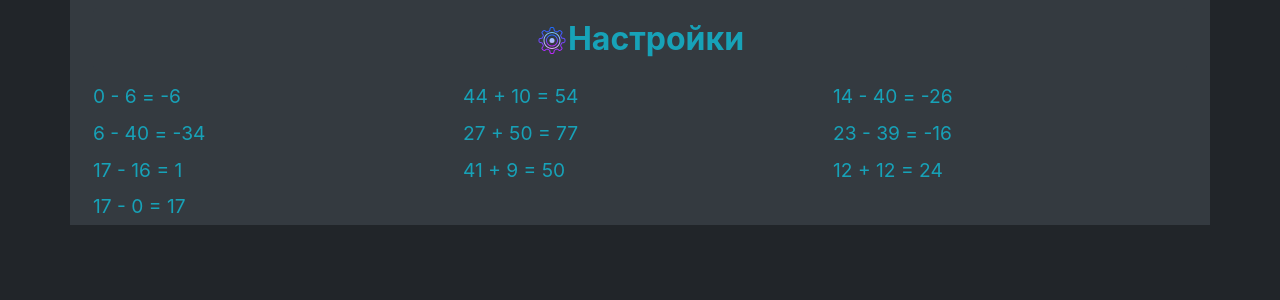
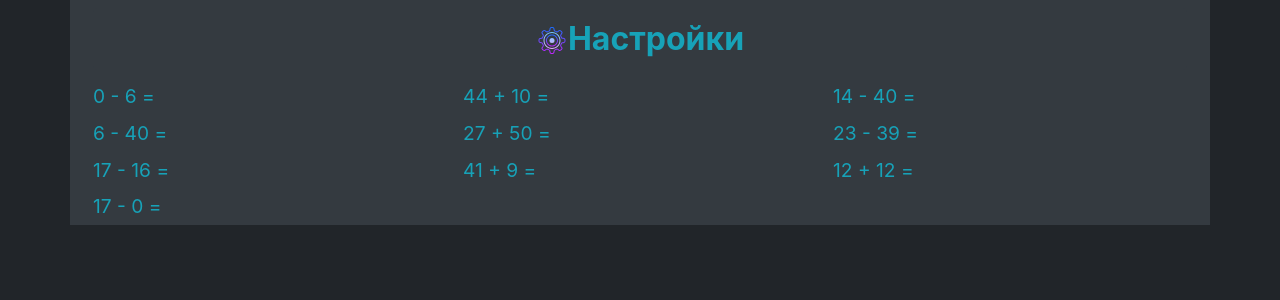
Before and after one commit to v-yan-v/arithmeticTraining, a React (Create React App) app: page / in a window 1280 px wide. Shown: the top 300 px of the page. Built offline with nearby package versions, Linux system fonts and the light colour scheme.

Commit message:
feat: show correct answer (only) on hover problem

```diff
--- a/src/components/ProblemsViewer/Problem.js
+++ b/src/components/ProblemsViewer/Problem.js
@@ -111,8 +111,8 @@ export const Problem = ({localAppSettings, classList}) => {
   return (
     <div className={classList} >
       <div className={s.answerLine}>
-        {tmp.problem}
-        {tmp.answer}
+        <span>{tmp.problem}</span>
+        <span className={localAppSettings.showAnswerOnHover ? s.showRightAnswer : s.rightAnswer} >{tmp.answer}</span>
         {localAppSettings.inputsForTestAnswer ? answerField : ''}
       </div>
     </div>
--- a/src/components/ProblemsViewer/Problem.module.sass
+++ b/src/components/ProblemsViewer/Problem.module.sass
@@ -8,3 +8,9 @@
   flex-basis: 100%
   justify-content: space-between
   max-width: 16em
+  &:hover > .showRightAnswer
+    display: initial
+
+.rightAnswer,
+.showRightAnswer
+  display: none
```
